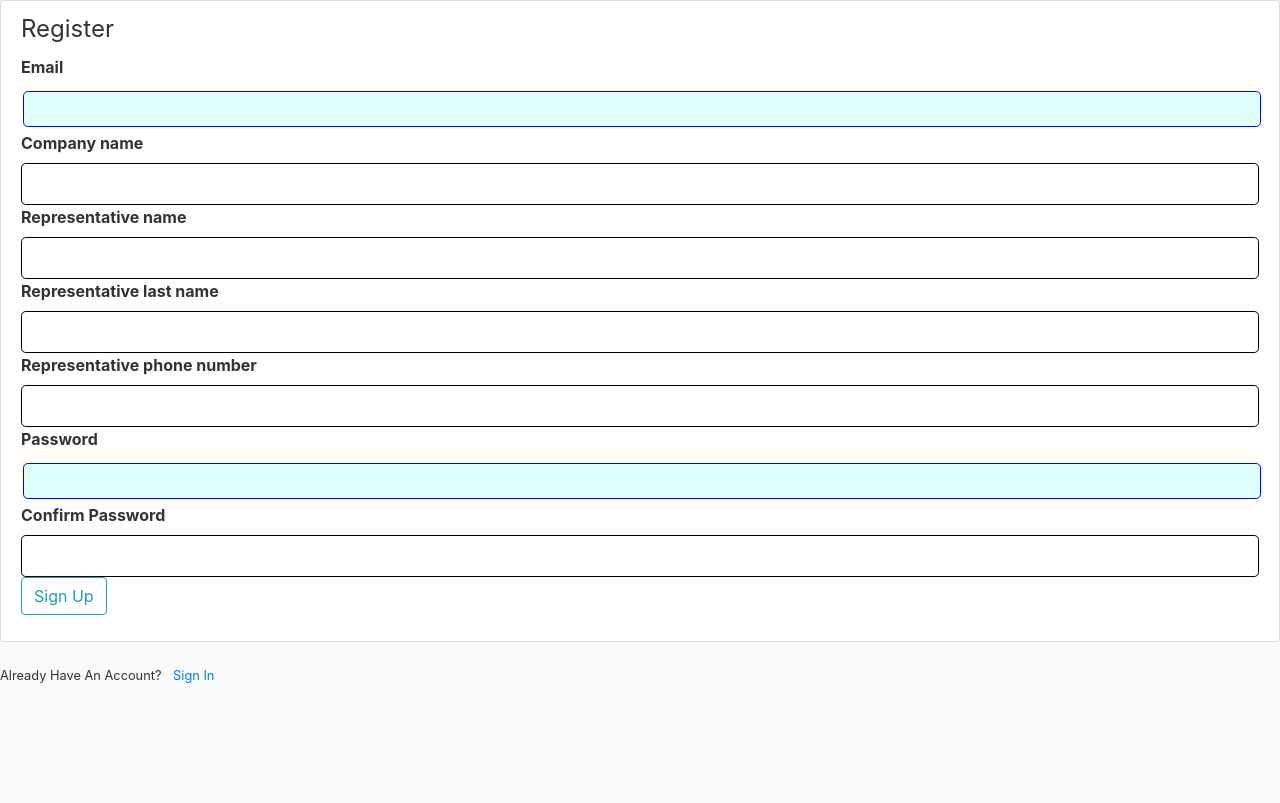
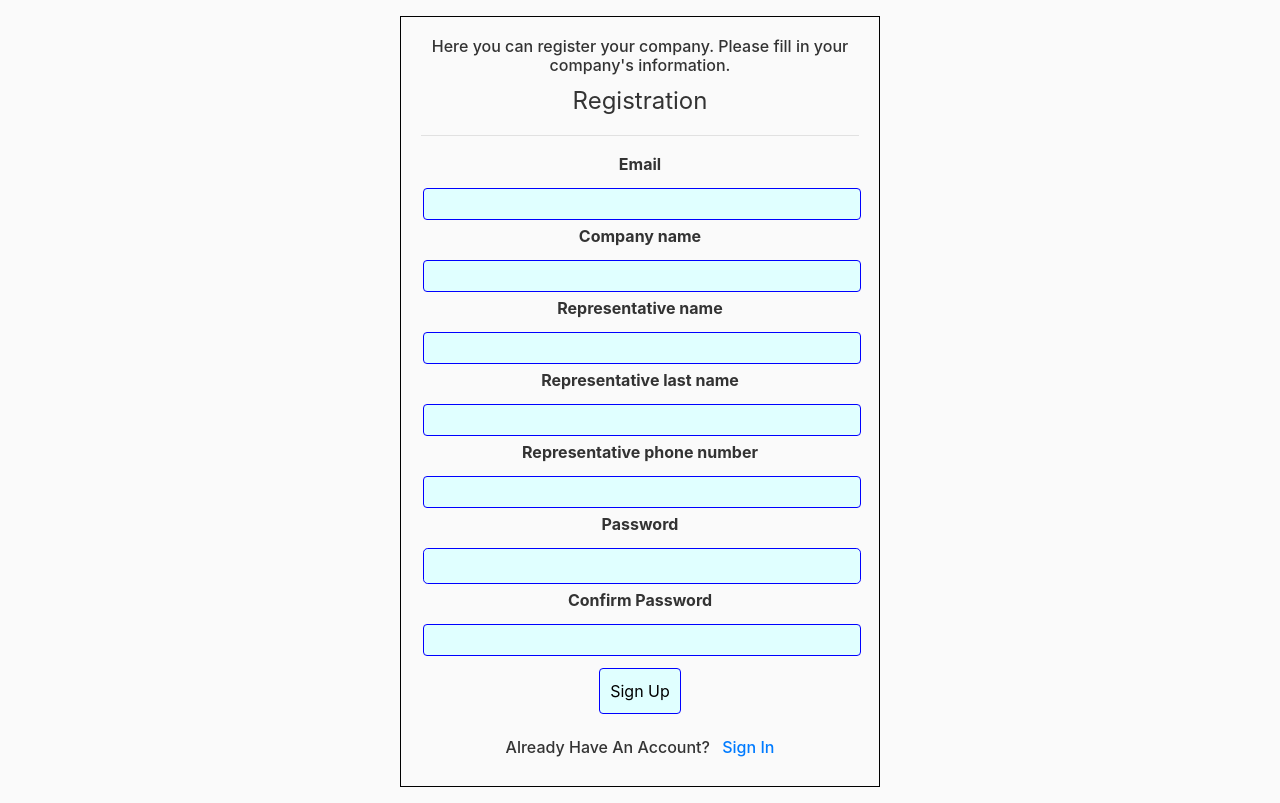
Before and after one commit to rkosova/Cool-Finland-Customer-G4, a Flask app: page /register in a window 1280 px wide. Shown: the part 56-859 px from the top of the page. Before the commit the page ends 739 px from the top, so only its background shows below. Run offline with Flask 2, Linux system fonts and the light colour scheme; some libraries are stand-ins or nearby versions.

Commit message:
register page css

```diff
--- a/static/main.css
+++ b/static/main.css
@@ -2,89 +2,17 @@
   background: #fafafa;
   color: #333333;
 }
-
-
-.site-header .navbar-nav .nav-link {
-  color: #cbd5db;
-}
-
-.site-header .navbar-nav .nav-link:hover {
-  color: #ffffff;
-}
-
-.site-header .navbar-nav .nav-link.active {
-  font-weight: 500;
-}
-
-.content-section {
-  background: #ffffff;
-  padding: 10px 20px;
-  border: 1px solid #dddddd;
-  border-radius: 3px;
-  margin-bottom: 20px;
-}
-
-
-a.article-title:hover {
-  color: #428bca;
-  text-decoration: none;
-}
-
-.article-content {
-  white-space: pre-line;
-}
-
-.article-img {
-  height: 65px;
-  width: 65px;
-  margin-right: 16px;
-}
-
-.article-metadata {
-  padding-bottom: 1px;
-  margin-bottom: 4px;
-  border-bottom: 1px solid #e3e3e3
-}
-
-.article-metadata a:hover {
-  color: #333;
-  text-decoration: none;
-}
-
-.article-svg {
-  width: 25px;
-  height: 25px;
-  vertical-align: middle;
-}
-
-.account-img {
-  height: 125px;
-  width: 125px;
-  margin-right: 20px;
-  margin-bottom: 16px;
-}
-
-.account-heading {
-  font-size: 2.5rem;
-}
-
+/*login page css*/
 .logintitle {
   text-align: center;
   font-weight: bold;
 }
 
-.form-control-label{
+.form-control-label-lg{
   text-align: center;
   font-weight: bold;
 
 }
-
-.form-control{
-  border: 1px solid black;
-  color: black;
-  padding: 5px 5px;
-}
-
 .content-section-login{
   border: 1px solid black;
   margin: 5rem;
@@ -143,3 +71,97 @@
 .loginimage{
   margin-top: 1rem;
 }
+/*login css ends here*/
+
+
+/*register page css*/
+.content-section-register{
+  border: 1px solid black;
+  margin: 1rem;
+  margin-left: 25rem;
+  margin-right:25rem;
+  padding: 20px;
+  text-align: center;
+  display:flex;
+  justify-content: center;
+}
+
+.content-register{
+  display: inline-block;
+  vertical-align: middle;
+}
+
+.form-control-label-register{
+  font-weight: bold;
+}
+
+#email.form-control.form-control-register{
+  background-color: lightcyan;
+  border: 1px solid blue;
+  color: black;
+  padding: 5px 5px;
+  text-decoration: none;
+  margin: 4px 2px;
+  cursor: pointer;
+  height:10%;
+}
+#c_name.form-control.form-control-register{
+  background-color: lightcyan;
+  border: 1px solid blue;
+  color: black;
+  padding: 5px 5px;
+  text-decoration: none;
+  margin: 4px 2px;
+  cursor: pointer;
+  height:10%;
+}
+#rep_n.form-control.form-control-register{
+  background-color: lightcyan;
+  border: 1px solid blue;
+  color: black;
+  padding: 5px 5px;
+  text-decoration: none;
+  margin: 4px 2px;
+  cursor: pointer;
+  height:10%;
+}
+#rep_ln.form-control.form-control-register{
+  background-color: lightcyan;
+  border: 1px solid blue;
+  color: black;
+  padding: 5px 5px;
+  text-decoration: none;
+  margin: 4px 2px;
+  cursor: pointer;
+  height:10%;
+}
+#rep_pnum.form-control.form-control-register{
+  background-color: lightcyan;
+  border: 1px solid blue;
+  color: black;
+  padding: 5px 5px;
+  text-decoration: none;
+  margin: 4px 2px;
+  cursor: pointer;
+  height:10%;
+}
+
+#confirm_password.form-control.form-control-register{
+  background-color: lightcyan;
+  border: 1px solid blue;
+  color: black;
+  padding: 5px 5px;
+  text-decoration: none;
+  margin: 4px 2px;
+  cursor: pointer;
+  height:10%;
+}
+input#submit.btn.btn-outline-info-register{
+  background-color: lightcyan;
+  border: 1px solid blue;
+  color: black;
+  padding: 10px 10px 10px 10px;
+  text-decoration: none;
+  margin: 8px 6px;
+  cursor: pointer;
+}
--- a/templates/register.html
+++ b/templates/register.html
@@ -1,11 +1,14 @@
 {% extends "layout.html" %}
 {% block content %}
-    <div class="content-section">
+    <div class="content-section-register">
+        <div class ="content-register">
+            <h6>Here you can register your company. Please fill in your company's information.</h6>
         <form method="POST" action="">
             {{ form.hidden_tag() }}
-                <legend>Register</legend>
+                <legend>Registration</legend>
+                <hr>
                 <div>
-                    {{ form.email.label(class="form-control-label") }}
+                    {{ form.email.label(class="form-control-label-register") }}
                     {% if form.email.errors %}
                         {{ form.email(class="form-control form-control-lg is-invalid") }}
                         <div>
@@ -14,11 +17,11 @@
                             {% endfor %}
                         </div>
                     {% else %}
-                        {{ form.email(class="form-control form-control-lg") }}
+                        {{ form.email(class="form-control form-control-register") }}
                     {% endif %}
                 </div>
                 <div>
-                    {{ form.c_name.label(class="form-control-label") }}
+                    {{ form.c_name.label(class="form-control-label-register") }}
 
                     {% if form.username.errors %}
                         {{ form.username(class="form-control form-control-lg is-invalid") }}
@@ -28,11 +31,11 @@
                             {% endfor %}
                         </div>
                     {% else %}
-                        {{ form.c_name(class="form-control form-control-lg") }}
+                        {{ form.c_name(class="form-control form-control-register") }}
                     {% endif %}
                 </div>
                 <div>
-                    {{ form.rep_n.label(class="form-control-label") }}
+                    {{ form.rep_n.label(class="form-control-label-register") }}
 
                     {% if form.rep_n.errors %}
                         {{ form.rep_n(class="form-control form-control-lg is-invalid") }}
@@ -42,11 +45,11 @@
                             {% endfor %}
                         </div>
                     {% else %}
-                        {{ form.rep_n(class="form-control form-control-lg") }}
+                        {{ form.rep_n(class="form-control form-control-register") }}
                     {% endif %}
                 </div>
                 <div>
-                    {{ form.rep_ln.label(class="form-control-label") }}
+                    {{ form.rep_ln.label(class="form-control-label-register") }}
 
                     {% if form.rep_ln.errors %}
                         {{ form.rep_ln(class="form-control form-control-lg is-invalid") }}
@@ -56,11 +59,11 @@
                             {% endfor %}
                         </div>
                     {% else %}
-                        {{ form.rep_ln(class="form-control form-control-lg") }}
+                        {{ form.rep_ln(class="form-control form-control-register") }}
                     {% endif %}
                 </div>
                 <div>
-                    {{ form.rep_pnum.label(class="form-control-label") }}
+                    {{ form.rep_pnum.label(class="form-control-label-register") }}
 
                     {% if form.rep_pnum.errors %}
                         {{ form.rep_pnum(class="form-control form-control-lg is-invalid") }}
@@ -70,11 +73,11 @@
                             {% endfor %}
                         </div>
                     {% else %}
-                        {{ form.rep_pnum(class="form-control form-control-lg") }}
+                        {{ form.rep_pnum(class="form-control form-control-register") }}
                     {% endif %}
                 </div>
                 <div>
-                    {{ form.password.label(class="form-control-label") }}
+                    {{ form.password.label(class="form-control-label-register") }}
                     {% if form.password.errors %}
                         {{ form.password(class="form-control form-control-lg is-invalid") }}
                         <div>
@@ -87,7 +90,7 @@
                     {% endif %}
                 </div>
                 <div>
-                    {{ form.confirm_password.label(class="form-control-label") }}
+                    {{ form.confirm_password.label(class="form-control-label-register") }}
                     {% if form.confirm_password.errors %}
                         {{ form.confirm_password(class="form-control form-control-lg is-invalid") }}
                         <div>
@@ -96,18 +99,18 @@
                             {% endfor %}
                         </div>
                     {% else %}
-                        {{ form.confirm_password(class="form-control form-control-lg") }}
+                        {{ form.confirm_password(class="form-control form-control-register") }}
                     {% endif %}
                 </div>
             </fieldset>
             <div class="form-group">
-                {{ form.submit(class="btn btn-outline-info") }}
+                {{ form.submit(class="btn btn-outline-info-register") }}
             </div>
         </form>
-    </div>
-    <div>
-        <small>
-            Already Have An Account? <a class="ml-2" href="{{ url_for('login') }}">Sign In</a>
-        </small>
+        <div>
+            <h6>
+                Already Have An Account? <a class="ml-2" href="{{ url_for('login') }}">Sign In</a>
+            </h6>
+        </div>
     </div>
 {% endblock content %}
```
